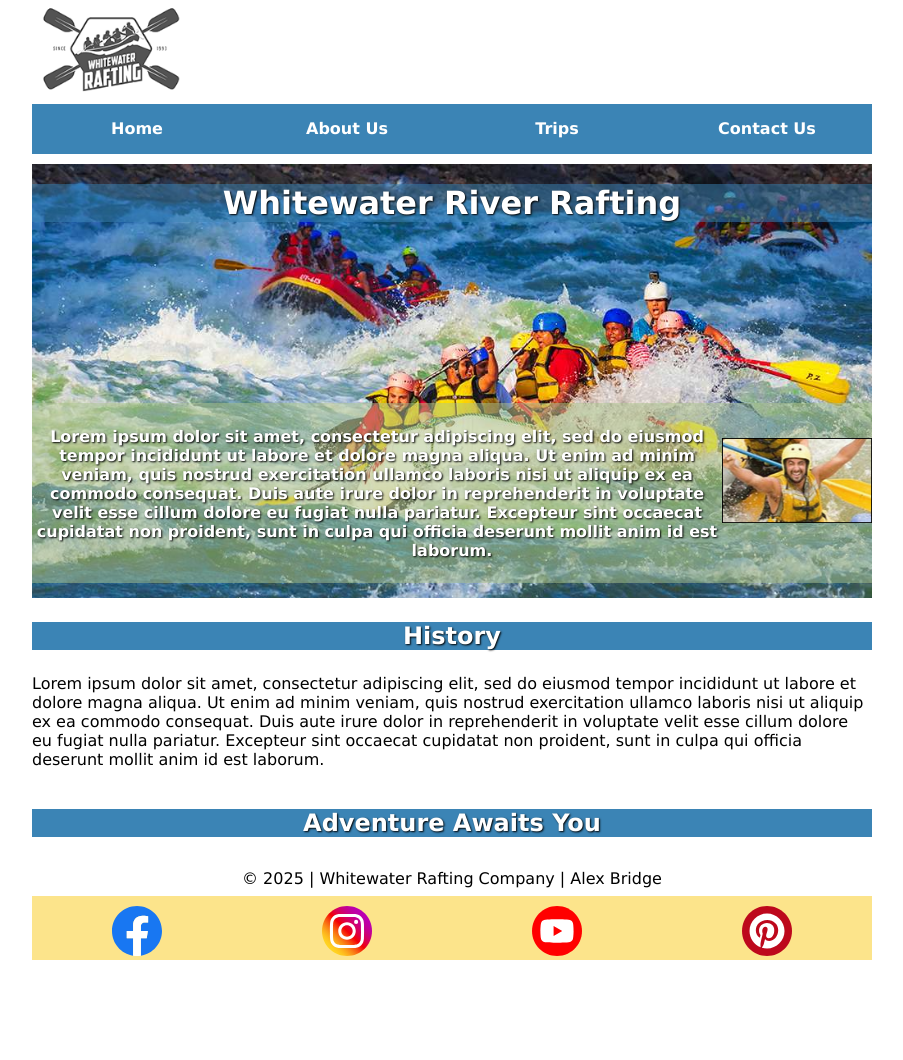
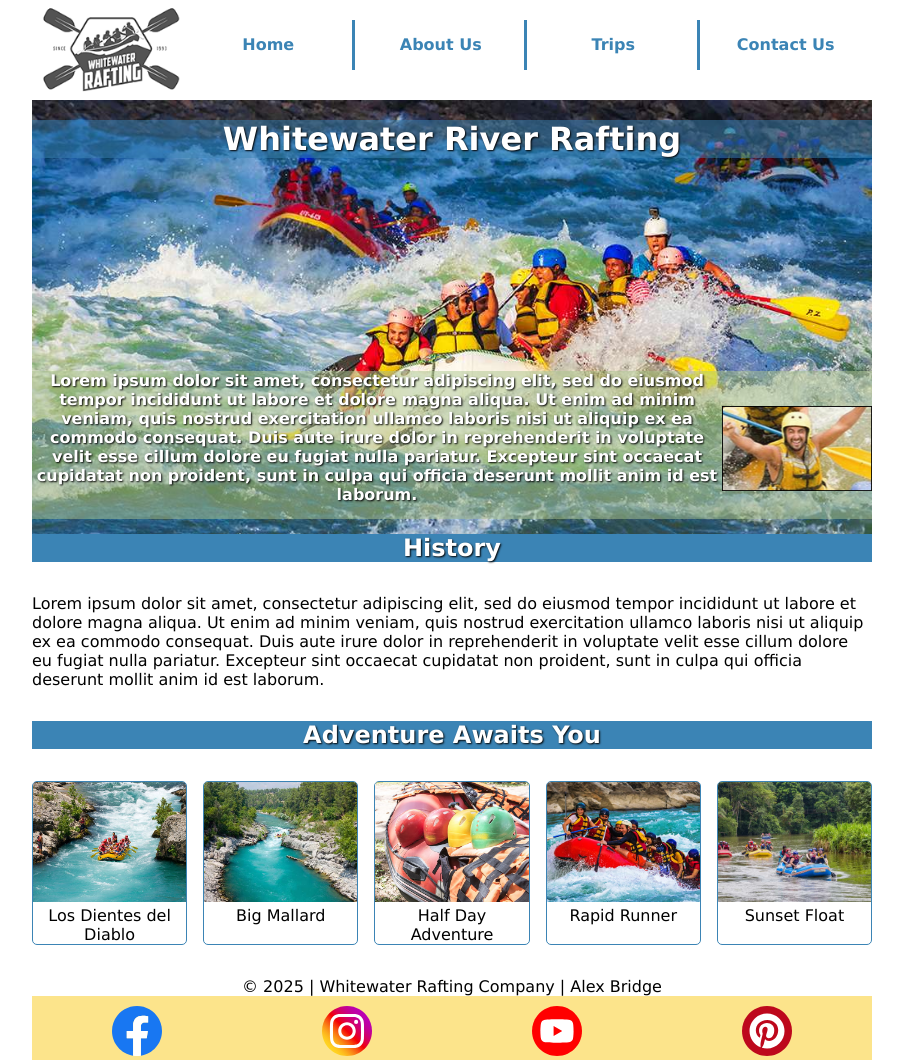
Before and after one commit to Tongyfresh/wdd130, a plain HTML site: page wwr/about.html in a window 1280 px wide. Shown: the whole page, without its empty margins (188-1091 px from the left). Before the commit the page ends 960 px from the top, so only its background shows below. Drawn offline with Linux system fonts and the light colour scheme.

Commit message:
added about us CSS changes and new images for adventures section

```diff
--- a/wwr/about.html
+++ b/wwr/about.html
@@ -1,17 +1,21 @@
 <!DOCTYPE html>
 <html lang="en">
+
 <head>
     <meta charset="UTF-8">
     <meta name="viewport" content="width=device-width, initial-scale=1.0">
     <title>About Us | Whitewater River Rafting</title>
-    <meta name="description" content="Find out why Whitewater River Rafting is the most exciting and safest way to explore a new hobby!">
+    <meta name="description"
+        content="Find out why Whitewater River Rafting is the most exciting and safest way to explore a new hobby!">
     <meta name="author" content="Alex Bridge">
     <link rel="stylesheet" href="styles/rafting.css">
 
 </head>
+
 <body>
+
     <header>
-        <img src="images/z-wwr-crossedoars.png" alt="WRR Logo" height="100" >
+        <img src="images/z-wwr-crossedoars.png" alt="WRR Logo" height="100">
         <nav class="main-nav">
             <ul>
                 <li><a href="index.html">Home</a></li>
@@ -27,19 +31,47 @@
             <img src="images/rafting12_1024.jpg" alt="Hero Image">
             <article>
                 <img src="images/happy_employee.jpg" alt="Happy Employee">
-                <p>Lorem ipsum dolor sit amet, consectetur adipiscing elit, sed do eiusmod tempor incididunt ut labore et dolore magna aliqua.
-                    Ut enim ad minim veniam, quis nostrud exercitation ullamco laboris nisi ut aliquip ex ea commodo consequat. Duis aute irure
-                    dolor in reprehenderit in voluptate velit esse cillum dolore eu fugiat nulla pariatur. Excepteur sint occaecat cupidatat non proident,
+                <p>Lorem ipsum dolor sit amet, consectetur adipiscing elit, sed do eiusmod tempor incididunt ut labore
+                    et dolore magna aliqua.
+                    Ut enim ad minim veniam, quis nostrud exercitation ullamco laboris nisi ut aliquip ex ea commodo
+                    consequat. Duis aute irure
+                    dolor in reprehenderit in voluptate velit esse cillum dolore eu fugiat nulla pariatur. Excepteur
+                    sint occaecat cupidatat non proident,
                     sunt in culpa qui officia deserunt mollit anim id est laborum.</p>
             </article>
         </div>
         <section class="box">
             <h2>History</h2>
-            <p>Lorem ipsum dolor sit amet, consectetur adipiscing elit, sed do eiusmod tempor incididunt ut labore et dolore magna aliqua. Ut enim ad minim veniam, quis nostrud exercitation ullamco laboris nisi ut aliquip ex ea commodo consequat. Duis aute irure dolor in reprehenderit in voluptate velit esse cillum dolore eu fugiat nulla pariatur. Excepteur sint occaecat cupidatat non proident, sunt in culpa qui officia deserunt mollit anim id est laborum.</p>
+            <p>Lorem ipsum dolor sit amet, consectetur adipiscing elit, sed do eiusmod tempor incididunt ut labore et
+                dolore magna aliqua. Ut enim ad minim veniam, quis nostrud exercitation ullamco laboris nisi ut aliquip
+                ex ea commodo consequat. Duis aute irure dolor in reprehenderit in voluptate velit esse cillum dolore eu
+                fugiat nulla pariatur. Excepteur sint occaecat cupidatat non proident, sunt in culpa qui officia
+                deserunt mollit anim id est laborum.</p>
         </section>
-        <section class="box">
+        <section class="adventures">
             <h2>Adventure Awaits You</h2>
+            <figure>
+                <img src="images/adventure-1.jpg" alt="View of Los Dientes del Diablo rapids">
+                <figcaption>Los Dientes del Diablo</figcaption>
+            </figure>
+            <figure>
+                <img src="images/adventure-2.jpg" alt="Raft navigating Big Mallard rapids">
+                <figcaption>Big Mallard</figcaption>
+            </figure>
+            <figure>
+                <img src="images/adventure-3.jpg" alt="Family enjoying a half-day adventure">
+                <figcaption>Half Day Adventure</figcaption>
+            </figure>
+            <figure>
+                <img src="images/adventure-4.jpg" alt="Exciting river rapid">
+                <figcaption>Rapid Runner</figcaption>
+            </figure>
+            <figure>
+                <img src="images/adventure-5.jpg" alt="Calm river section">
+                <figcaption>Sunset Float</figcaption>
+            </figure>
         </section>
+
     </main>
 
 
@@ -48,14 +80,19 @@
         <p>© 2025 | Whitewater Rafting Company | Alex Bridge</p>
         <nav class="socialmedia">
             <ul>
-                <li><a href="https://facebook.com"><img src="images/facebook.svg" alt="Facebook" height="50" width="50"></a></li>
-                <li><a href="https://instagram.com"><img src="images/instagram.svg" alt="Instagram" height="50" width="50"></a></li>
-                <li><a href="https://youtube.com"><img src="images/youtube.svg" alt="Youtube" height="50" width="50"></a></li>
-                <li><a href="https://pinterest.com"><img src="images/pinterest.svg" alt="Pinterest" height="50" width="50"></a></li>
+                <li><a href="https://facebook.com"><img src="images/facebook.svg" alt="Facebook" height="50"
+                            width="50"></a></li>
+                <li><a href="https://instagram.com"><img src="images/instagram.svg" alt="Instagram" height="50"
+                            width="50"></a></li>
+                <li><a href="https://youtube.com"><img src="images/youtube.svg" alt="Youtube" height="50"
+                            width="50"></a></li>
+                <li><a href="https://pinterest.com"><img src="images/pinterest.svg" alt="Pinterest" height="50"
+                            width="50"></a></li>
             </ul>
         </nav>
 
     </footer>
 
 </body>
+
 </html>
--- a/wwr/styles/rafting.css
+++ b/wwr/styles/rafting.css
@@ -23,9 +23,14 @@
 header,
 main,
 footer {
-    width: 840px;
+    max-width: 840px;
     margin: 0 auto;
+}
 
+header {
+    display: grid;
+    grid-template-columns: 150px 1fr;
+    align-items: center;
 }
 
 h1 {
@@ -48,6 +53,7 @@ article {
     background-color: var(--primary);
     color: white;
     text-shadow: var(--text-shadow-standard);
+    margin-bottom: 2rem;
 
 }
 
@@ -55,18 +61,6 @@ body {
     font-weight: var(--body-font-weight);
     font-family: var(--body-font-family);
 }
-
-
-
-nav,
-p,
-section {
-    margin-top: 16px;
-    padding-top: 8px;
-    padding-bottom: 8px;
-
-}
-
 
 
 ul {
@@ -134,7 +128,7 @@ footer {
 }
 
 .main-nav {
-    background-color: var(--primary);
+    background-color: white;
     margin: 0;
     margin-bottom: 10px;
     padding: 0;
@@ -154,16 +148,20 @@ footer {
 
 .main-nav ul li a {
     display: block;
-    color: white;
+    color: var(--primary);
     text-decoration: none;
 
 }
 
 .main-nav a:hover {
-    background-color: white;
-    color: var(--primary);
+    background-color: var(--primary);
+    color: white;
     transition-duration: .3s;
 
+}
+.main-nav li:not(:first-child) a {
+    border-left: 3px solid var(--primary);
+    margin-left: -3px;
 }
 
 /* Contact Us Selectors */
@@ -182,3 +180,35 @@ footer {
     padding: 0.1rem;
     line-height: 1;
 }
+
+
+/* About Us Selectors */
+
+.adventures {
+    display: flex;
+    flex-wrap: wrap;
+    justify-content: space-around;
+    gap: 1rem;
+    margin-top: 2rem;
+    margin-bottom: 2rem;
+}
+
+.adventures h2 {
+    width: 100%;
+    margin-bottom: 1rem;
+}
+
+.adventures figure {
+    flex: 1 1 150px;
+    text-align: center;
+    border: 1px solid var(--primary);
+    border-radius: 5px;
+    overflow: hidden;
+}
+
+.adventures img {
+    width: 100%;
+    height: auto;
+    height: 120px;
+    object-fit: cover;
+}
```
Also changed, not shown: wwr/images/adventure-1.jpg (added), wwr/images/adventure-2.jpg (added), wwr/images/adventure-3.jpg (added), wwr/images/adventure-4.jpg (added), wwr/images/adventure-5.jpg (added).
